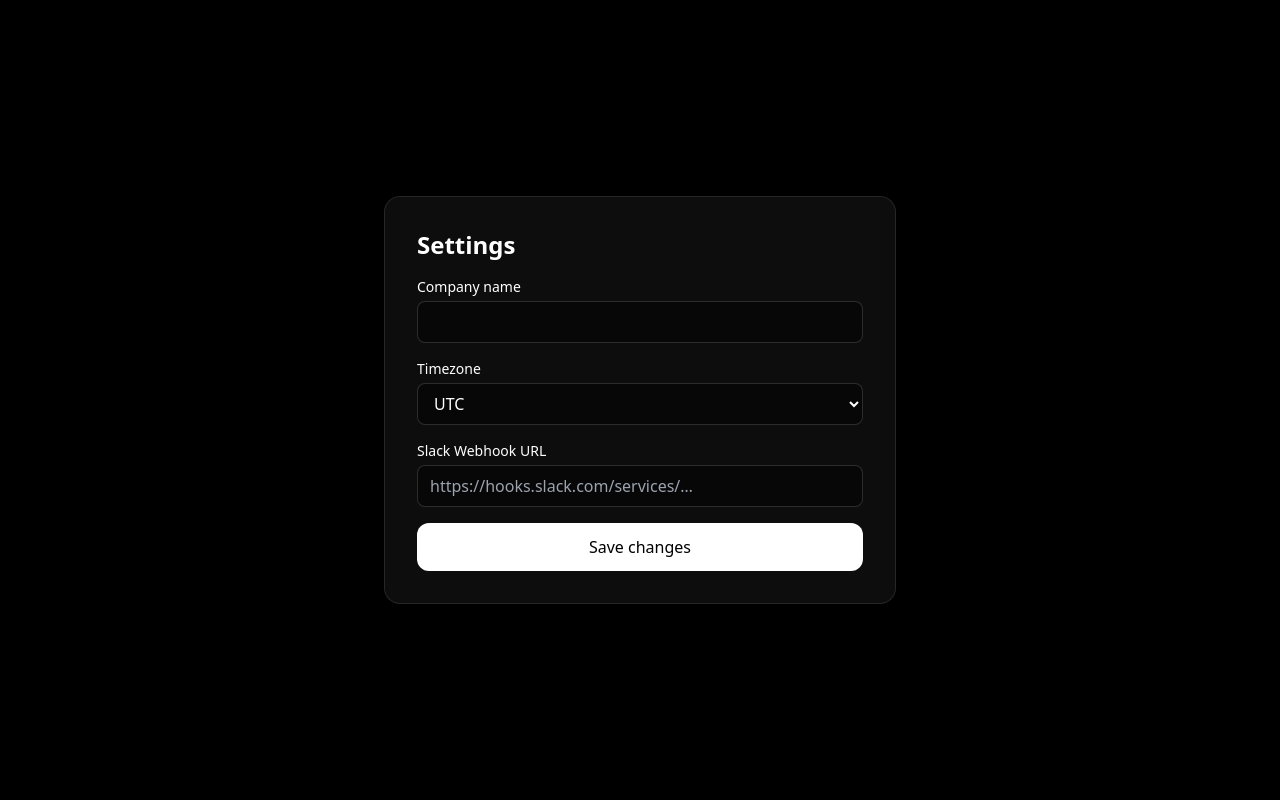
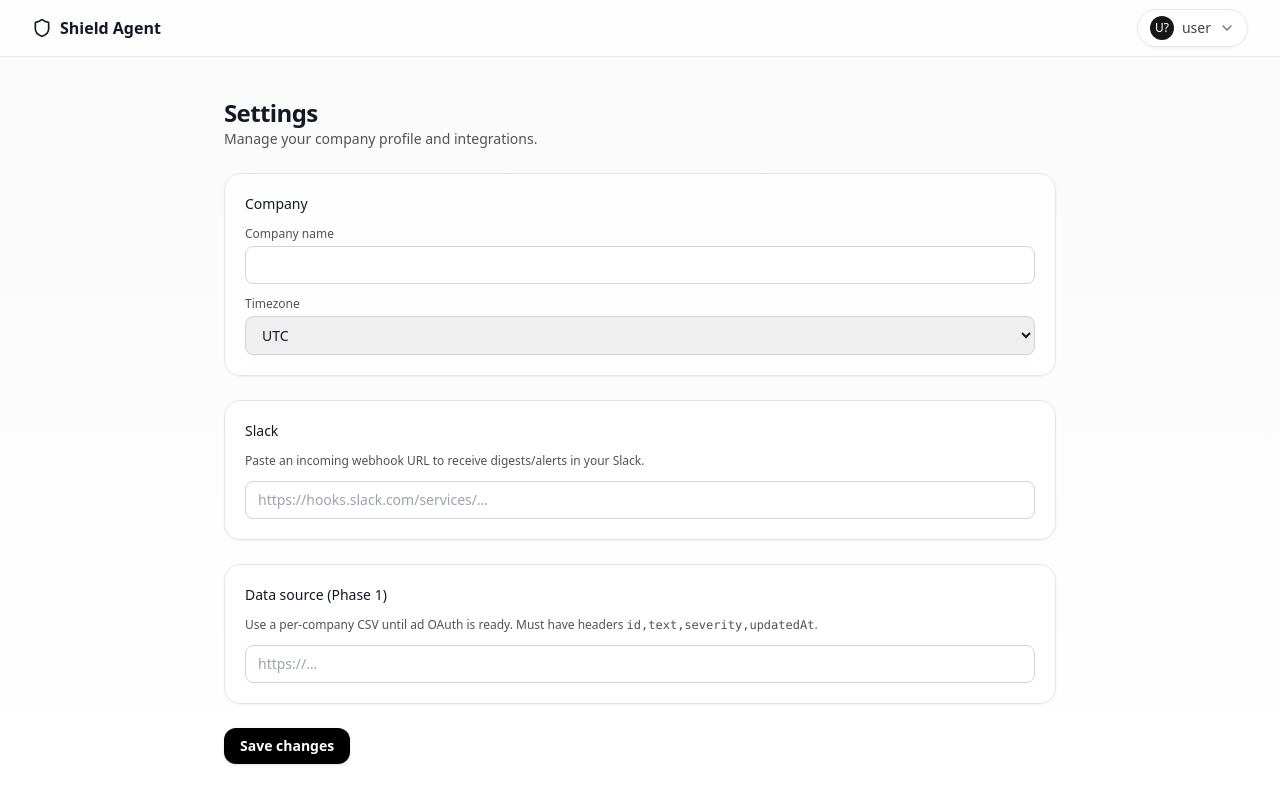
Before and after one commit to ragshubham/growth-agents, a Next.js app: page /settings in a window 1280 px wide. Built offline with nearby package versions, Linux system fonts and the light colour scheme; no server answers; the database is empty.

Commit message:
style: Settings page matches Dashboard/Integrations theme

```diff
--- a/app/settings/page.tsx
+++ b/app/settings/page.tsx
@@ -1,55 +1,99 @@
 'use client';
 
-import { useEffect, useState } from "react";
+import { useEffect, useState } from 'react';
+import Topbar from '@/components/Topbar';
+
+type SettingsResp = {
+  ok?: boolean;
+  companyName?: string;
+  timezone?: string;
+  slackWebhookUrl?: string;
+  sheetCsvUrl?: string;
+  error?: string;
+};
 
 export default function SettingsPage() {
   const [loading, setLoading] = useState(true);
   const [saving, setSaving] = useState(false);
-  const [form, setForm] = useState({ companyName: "", timezone: "Asia/Kolkata", slackWebhookUrl: "" });
+  const [msg, setMsg] = useState('');
+  const [form, setForm] = useState({
+    companyName: '',
+    timezone: 'Asia/Kolkata',
+    slackWebhookUrl: '',
+    sheetCsvUrl: '',
+  });
 
   useEffect(() => {
     (async () => {
-      const res = await fetch("/api/settings");
-      const data = await res.json();
+      try {
+        const res = await fetch('/api/settings');
+        const data: SettingsResp = await res.json();
+        if (data) {
           setForm({
-        companyName: data.companyName || "",
-        timezone: data.timezone || "Asia/Kolkata",
-        slackWebhookUrl: data.slackWebhookUrl || "",
+            companyName: data.companyName || '',
+            timezone: data.timezone || 'Asia/Kolkata',
+            slackWebhookUrl: data.slackWebhookUrl || '',
+            sheetCsvUrl: data.sheetCsvUrl || '',
           });
+        }
+      } finally {
         setLoading(false);
+      }
     })();
   }, []);
 
   async function save(e: React.FormEvent) {
     e.preventDefault();
     setSaving(true);
-    const res = await fetch("/api/settings", {
-      method: "POST",
-      headers: { "Content-Type": "application/json" },
+    setMsg('');
+    const res = await fetch('/api/settings', {
+      method: 'PUT',
+      headers: { 'Content-Type': 'application/json' },
       body: JSON.stringify(form),
     });
+    const j = await res.json().catch(() => ({}));
     setSaving(false);
-    if (!res.ok) return alert(await res.text());
-    alert("Saved ✅");
+    setMsg(j?.ok ? 'Saved ✓' : j?.error || 'Save failed');
   }
 
-  if (loading) return <div className="min-h-screen flex items-center justify-center text-white">Loading…</div>;
+  if (loading) {
+    return (
+      <main className="min-h-screen bg-gradient-to-b from-neutral-50 to-white">
+        <Topbar email={undefined} />
+        <div className="flex justify-center py-20 text-sm text-neutral-500">Loading settings…</div>
+      </main>
+    );
+  }
 
   return (
-    <div className="min-h-screen flex items-center justify-center bg-black text-white">
-      <form onSubmit={save} className="w-full max-w-lg space-y-4 p-8 rounded-2xl bg-white/5 border border-white/10">
-        <h1 className="text-2xl font-semibold">Settings</h1>
+    <main className="min-h-screen bg-gradient-to-b from-neutral-50 to-white">
+      <Topbar email={undefined} />
 
+      <div className="mx-auto max-w-4xl px-4 sm:px-6 lg:px-8 py-10 space-y-6">
+        <header>
+          <h1 className="text-2xl font-semibold tracking-tight">Settings</h1>
+          <p className="text-sm text-neutral-600">Manage your company profile and integrations.</p>
+        </header>
+
+        <form onSubmit={save} className="space-y-6">
+          {/* Company */}
+          <section className="rounded-2xl border border-neutral-200 bg-white/70 p-5 shadow-sm backdrop-blur space-y-3">
+            <h2 className="text-sm font-medium">Company</h2>
             <div>
-          <label className="block text-sm mb-1">Company name</label>
-          <input value={form.companyName} onChange={e=>setForm({...form, companyName:e.target.value})}
-                 className="w-full px-3 py-2 rounded-lg bg-black/40 border border-white/15" />
+              <label className="block text-xs mb-1 text-neutral-600">Company name</label>
+              <input
+                value={form.companyName}
+                onChange={(e) => setForm({ ...form, companyName: e.target.value })}
+                className="w-full px-3 py-2 rounded-lg border border-neutral-300 text-sm"
+              />
             </div>
-
             <div>
-          <label className="block text-sm mb-1">Timezone</label>
-          <select value={form.timezone} onChange={e=>setForm({...form, timezone:e.target.value})}
-                  className="w-full px-3 py-2 rounded-lg bg-black/40 border border-white/15">
+              <label className="block text-xs mb-1 text-neutral-600">Timezone</label>
+              <select
+                value={form.timezone}
+                onChange={(e) => setForm({ ...form, timezone: e.target.value })}
+                className="w-full px-3 py-2 rounded-lg border border-neutral-300 text-sm"
+              >
                 <option value="Asia/Kolkata">Asia/Kolkata (IST)</option>
                 <option value="UTC">UTC</option>
                 <option value="America/Los_Angeles">America/Los_Angeles (PT)</option>
@@ -57,17 +101,49 @@ export default function SettingsPage() {
                 <option value="Europe/London">Europe/London (UK)</option>
               </select>
             </div>
+          </section>
 
-        <div>
-          <label className="block text-sm mb-1">Slack Webhook URL</label>
-          <input value={form.slackWebhookUrl} onChange={e=>setForm({...form, slackWebhookUrl:e.target.value})}
-                 placeholder="https://hooks.slack.com/services/…" className="w-full px-3 py-2 rounded-lg bg-black/40 border border-white/15" />
+          {/* Slack */}
+          <section className="rounded-2xl border border-neutral-200 bg-white/70 p-5 shadow-sm backdrop-blur space-y-3">
+            <h2 className="text-sm font-medium">Slack</h2>
+            <p className="text-xs text-neutral-600">
+              Paste an incoming webhook URL to receive digests/alerts in your Slack.
+            </p>
+            <input
+              value={form.slackWebhookUrl}
+              onChange={(e) => setForm({ ...form, slackWebhookUrl: e.target.value })}
+              placeholder="https://hooks.slack.com/services/…"
+              className="w-full px-3 py-2 rounded-lg border border-neutral-300 text-sm"
+            />
+          </section>
+
+          {/* Data source (Phase 1 CSV) */}
+          <section className="rounded-2xl border border-neutral-200 bg-white/70 p-5 shadow-sm backdrop-blur space-y-3">
+            <h2 className="text-sm font-medium">Data source (Phase 1)</h2>
+            <p className="text-xs text-neutral-600">
+              Use a per-company CSV until ad OAuth is ready. Must have headers{' '}
+              <code>id,text,severity,updatedAt</code>.
+            </p>
+            <input
+              value={form.sheetCsvUrl}
+              onChange={(e) => setForm({ ...form, sheetCsvUrl: e.target.value })}
+              placeholder="https://…"
+              className="w-full px-3 py-2 rounded-lg border border-neutral-300 text-sm"
+            />
+          </section>
+
+          {/* Save button */}
+          <div className="flex items-center gap-3">
+            <button
+              disabled={saving}
+              className="rounded-xl bg-black px-4 py-2 text-sm font-semibold text-white shadow hover:brightness-110 disabled:opacity-60"
+            >
+              {saving ? 'Saving…' : 'Save changes'}
+            </button>
+            {msg && <span className="text-sm text-neutral-600">{msg}</span>}
           </div>
-
-        <button disabled={saving} className="w-full py-3 rounded-xl bg-white text-black font-medium hover:opacity-90 transition">
-          {saving ? "Saving…" : "Save changes"}
-        </button>
         </form>
       </div>
+    </main>
   );
 }
```
Lines whose indentation alone changed are shown as unchanged.
